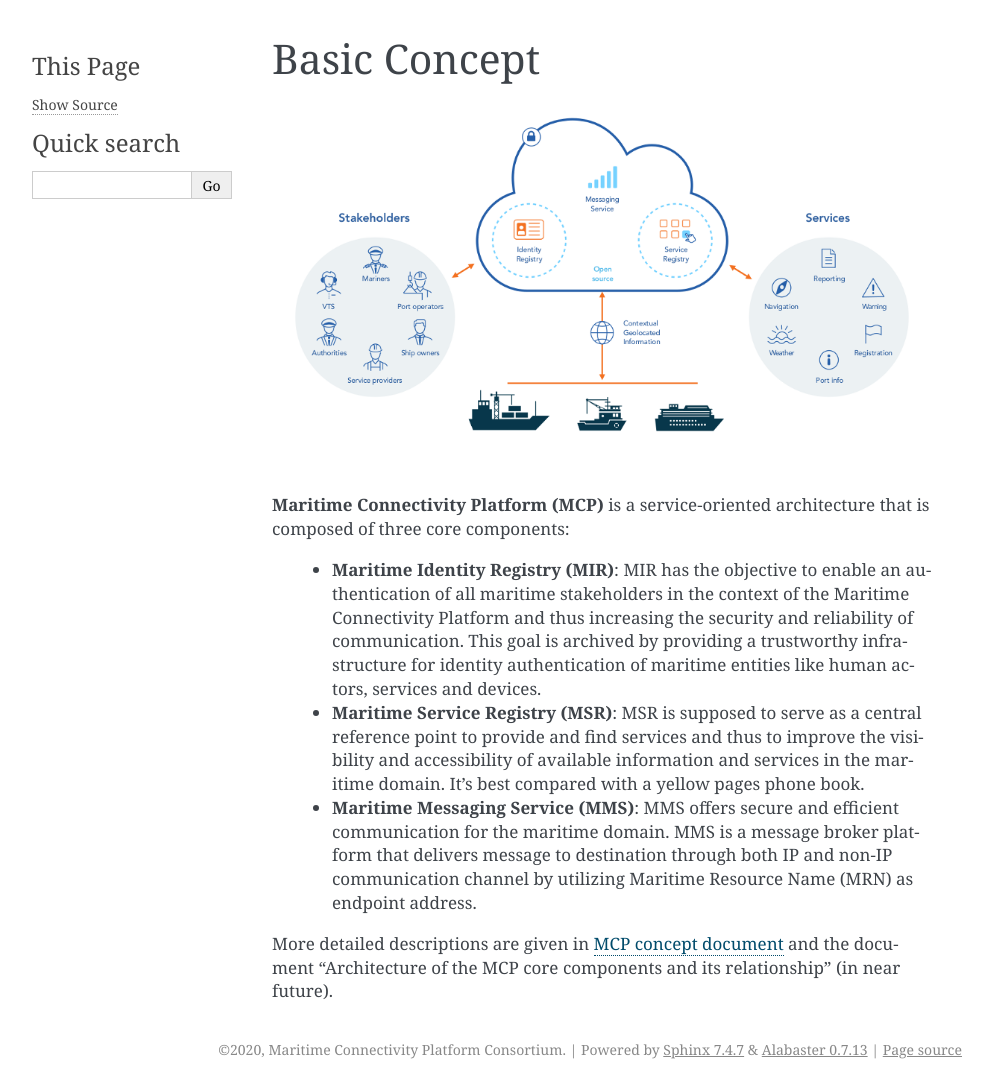
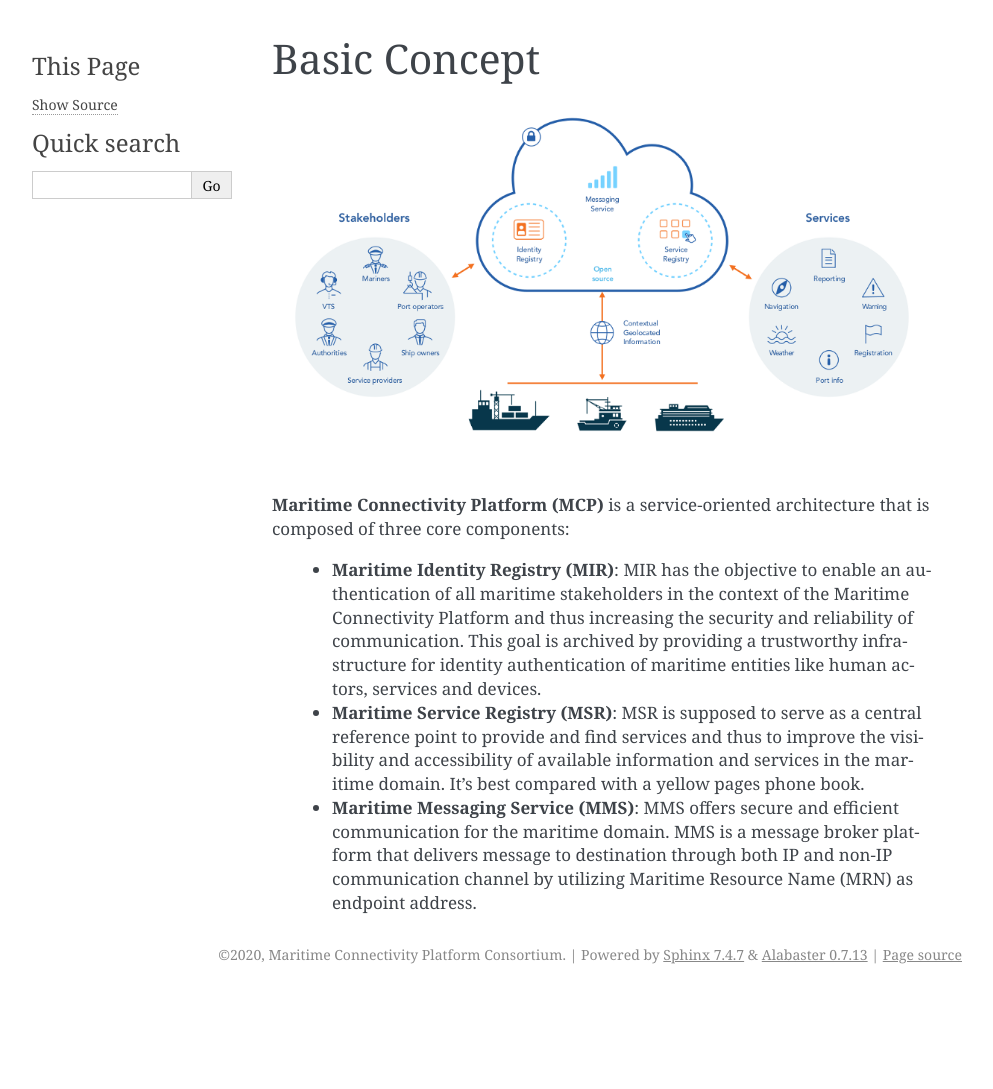
Before and after one commit to maritimeconnectivity/docs.maritimeconnectivity.net, a Sphinx documentation site: the page built from docs/source/basicConcept.rst, in a window 1280 px wide. Shown: the whole page, without its empty margins (148-1141 px from the left). Built offline with Sphinx 7.4.7, drawn with Linux system fonts in a browser that asks for light colours; after the commit the page ends 994 px from its top, so only the background shows below that.

Commit message:
Update basicConcept.rst
Remove broken link

```diff
--- a/docs/source/basicConcept.rst
+++ b/docs/source/basicConcept.rst
@@ -12,5 +12,3 @@ Basic Concept
   * **Maritime Identity Registry (MIR)**: MIR has the objective to enable an authentication of all maritime stakeholders in the context of the Maritime Connectivity Platform and thus increasing the security and reliability of communication. This goal is archived by providing a trustworthy infrastructure for identity authentication of maritime entities like human actors, services and devices.
   * **Maritime Service Registry (MSR)**: MSR is supposed to serve as a central reference point to provide and find services and thus to improve the visibility and accessibility of available information and services in the maritime domain. It’s best compared with a yellow pages phone book.
   * **Maritime Messaging Service (MMS)**: MMS offers secure and efficient communication for the maritime domain. MMS is a message broker platform that delivers message to destination through both IP and non-IP communication channel by utilizing Maritime Resource Name (MRN) as endpoint address.
-
-More detailed descriptions are given in `MCP concept document <https://maritimeconnectivity.net/docs/TheMCPconcept.pdf>`__ and the document "Architecture of the MCP core components and its relationship" (in near future).
```
